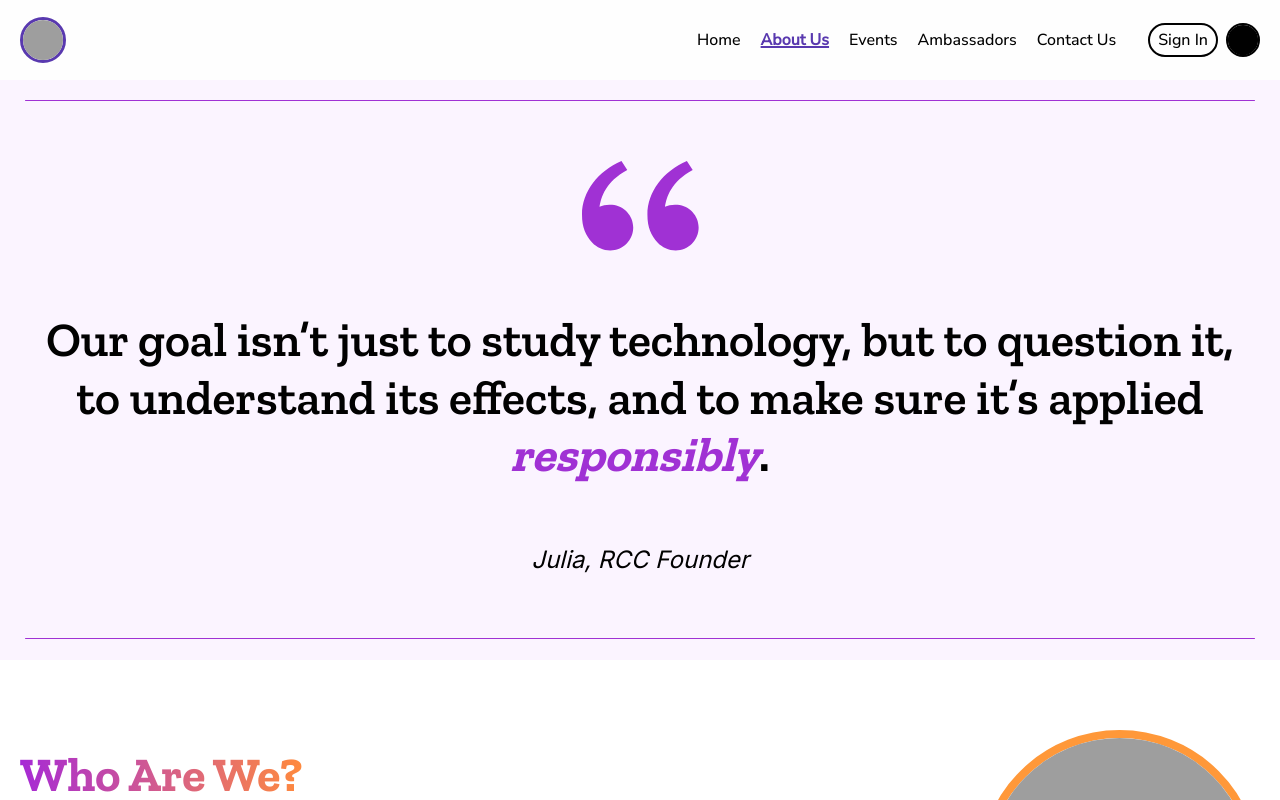
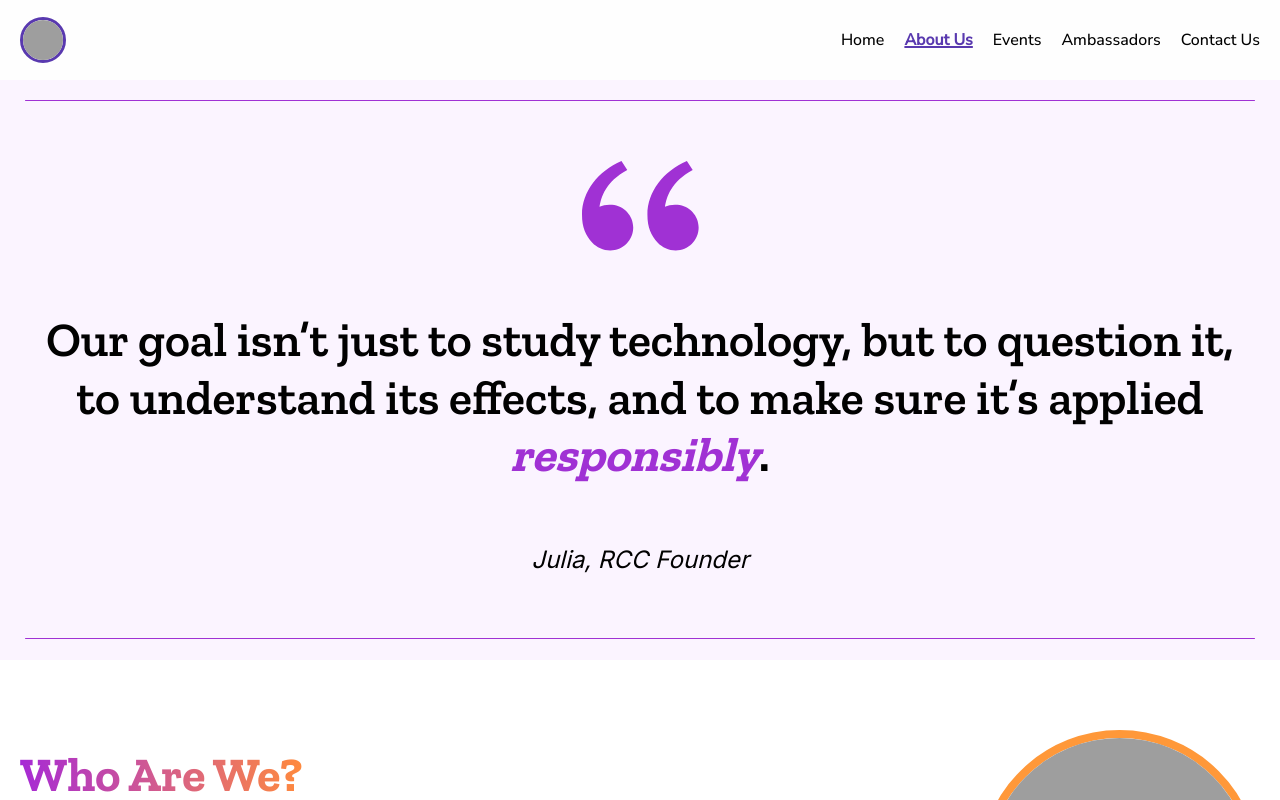
Before and after one commit to rcc-sjsu/rcc-site-final, a Next.js app: page /about in a window 1280 px wide. Shown: the top 800 px of the page. Built offline with nearby package versions, Linux system fonts and the light colour scheme; grey boxes are pictures that could not be loaded; a web font is replaced by a local one.

Commit message:
fix: hide account controls (#128)

```diff
--- a/src/components/header/Header.tsx
+++ b/src/components/header/Header.tsx
@@ -117,12 +117,6 @@ export default function Header() {
             })}
           </NavigationMenu.List>
         </NavigationMenu.Root>
-        {/* (padding bodge) */} <div className="min-w-2 max-w-8 grow-[0.1]" />
-        <div className="flex gap-2">
-          <div className={cn(style.button, style.textButton)}>Sign In</div>
-          {/* TODO should probably embed this as an inline SVG instead for purposes of styling it instead of using the mask bodge. */}
-          <div className={cn(style.button, style.avatarPlaceholder)} />
-        </div>
       </div>
 
       {/* TODO need to deal w/ the mobile stuff */}
--- a/src/components/header/header.module.css
+++ b/src/components/header/header.module.css
@@ -97,66 +97,3 @@
    * [900px,1000px] viewport, [8px,20px] prop */
   gap: clamp(0.5rem, calc(-6.25rem + 12vw), 1.25rem);
 }
-
-@property --header-button-mask-invert {
-  syntax: '<number>';
-  initial-value: 0;
-  inherits: true;
-}
-
-.button {
-  height: 2.125rem;
-  border-radius: 2.125rem;
-  transition-property: background-color, color, border-color, --header-button-mask-invert;
-  transition-duration: 0.35s;
-  transition-timing-function: ease;
-  border: 2px solid var(--header-color-text);
-  color: var(--header-color-text);
-  &:hover {
-    border-color: var(--header-color-accent);
-    color: var(--header-color-bg);
-  }
-  /* variant-specific stuff */
-  &.textButton {
-    text-align: center;
-    align-content: center;
-    text-wrap: nowrap;
-    padding-inline: 0.5em;
-    color: var(--header-color-text);
-    &:hover {
-      color: var(--header-color-bg);
-      background-color: var(--header-color-accent);
-    }
-  }
-  &.avatarPlaceholder {
-    aspect-ratio: 1 / 1;
-    position: relative;
-    overflow: hidden;
-    /* use clip overflow with a slightly inflated margin where available, to fix the slight gap visible at higher zoom levels */
-    @supports (overflow-clip-margin: 0.1px) {
-      overflow: clip;
-      overflow-clip-margin: 0.1px;
-    }
-    --header-button-mask-invert: 0;
-    &:hover {
-      --header-button-mask-invert: 1;
-      &::after {
-        background-color: var(--header-color-accent);
-      }
-    }
-    &::after {
-      z-index: -1;
-      content: '';
-      width: 100%;
-      height: 100%;
-      transition: inherit;
-      background-color: var(--header-color-text);
-      mask:
-        url('/icons/avatar.svg') no-repeat center / contain,
-        linear-gradient(rgba(0, 0, 0, var(--header-button-mask-invert)));
-      mask-composite: exclude;
-      position: absolute;
-      inset: 0;
-    }
-  }
-}
```
